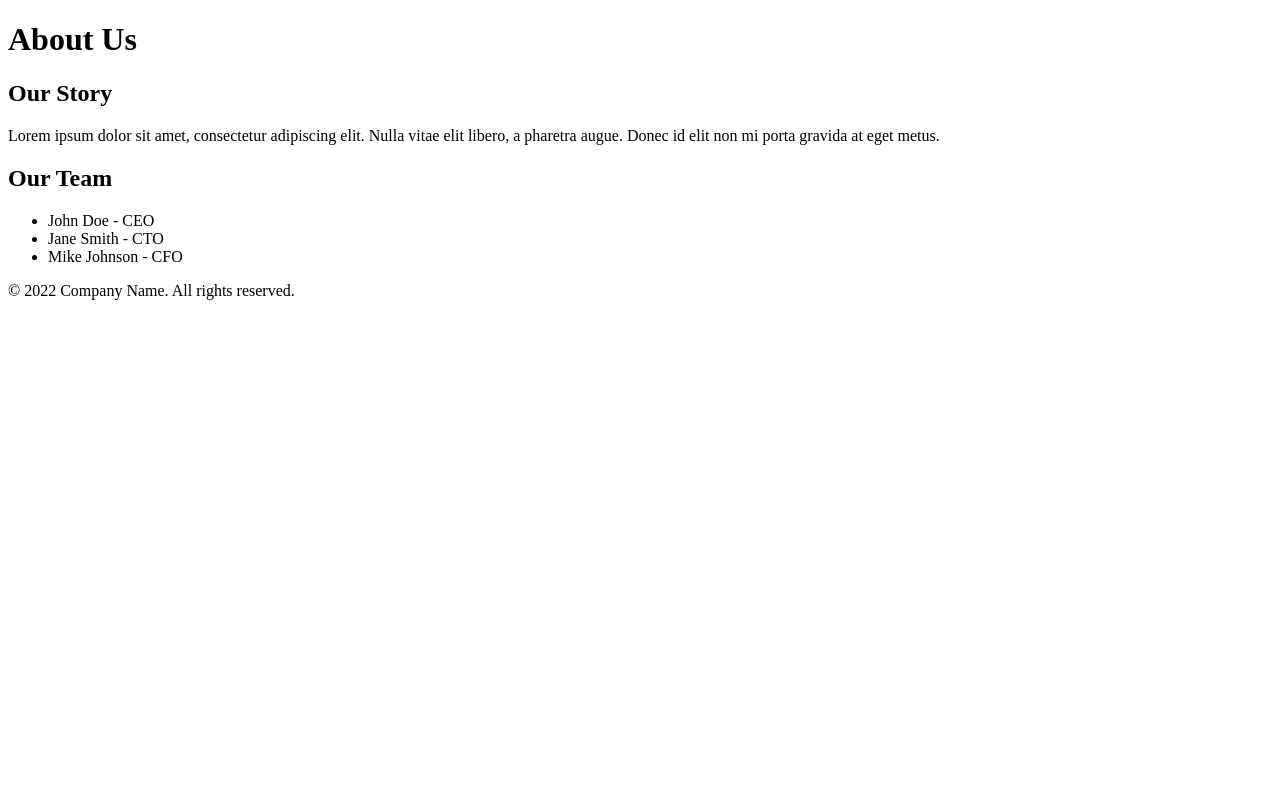
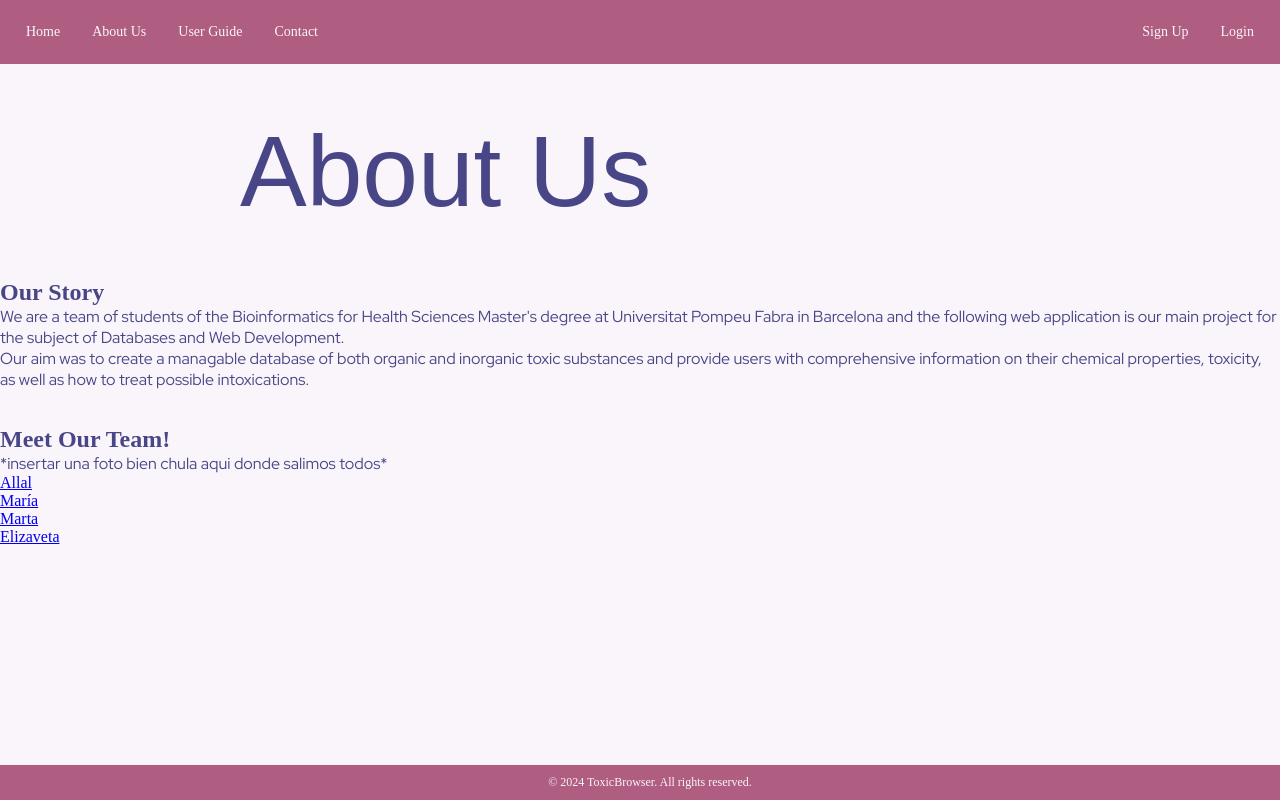
Before and after one commit to aelhammad/DBW_WEBAPP, a Flask app: page /about in a window 1280 px wide. Run offline with Flask 3, Linux system fonts and the light colour scheme; parts of the project's set-up code (start-up, migrations or seed data) failed here and were passed over; some web fonts are replaced.

Commit message:
upd styles

```diff
--- a/templates/about_us.html
+++ b/templates/about_us.html
@@ -1,11 +1,23 @@
 <!DOCTYPE html>
 <html lang="en">
 <head>
-    <meta charset="UTF-8">
-    <meta name="viewport" content="width=device-width, initial-scale=1.0">
+    <link rel="preconnect" href="https://fonts.googleapis.com">
+    <link rel="preconnect" href="https://fonts.gstatic.com" crossorigin>
+    <link rel="stylesheet" href="../static/css/styles.css">
     <title>About Us</title>
 </head>
+
 <body>
+    <nav class="navbar">
+        <ul>
+            <li><a href="/">Home</a></li>
+            <li><a href="/about_us">About Us</a></li>
+            <li><a href="/guide">User Guide</a></li>
+            <li><a href="/contact">Contact</a></li>
+            <li style="float: right;"><a href="/login">Login</a></li>
+            <li style="float: right;"><a href="/signup">Sign Up</a></li>
+        </ul>
+    </nav>
     <header>
         <h1>About Us</h1>
     </header>
@@ -13,21 +25,25 @@
     <main>
         <section>
             <h2>Our Story</h2>
-            <p>Lorem ipsum dolor sit amet, consectetur adipiscing elit. Nulla vitae elit libero, a pharetra augue. Donec id elit non mi porta gravida at eget metus.</p>
+            <p>We are a team of students of the Bioinformatics for Health Sciences Master's degree at Universitat Pompeu Fabra in Barcelona and the following web application is our main project for the subject of Databases and Web Development.</p>
+            <p>Our aim was to create a managable database of both organic and inorganic toxic substances and provide users with comprehensive information on their chemical properties, toxicity, as well as how to treat possible intoxications.</p>
         </section>
+        <br></br>
 
         <section>
-            <h2>Our Team</h2>
+            <h2>Meet Our Team!</h2>
+            <p>*insertar una foto bien chula aqui donde salimos todos*</p>
             <ul>
-                <li>John Doe - CEO</li>
-                <li>Jane Smith - CTO</li>
-                <li>Mike Johnson - CFO</li>
+                <li><a href="https://formacio.bq.ub.edu/~u273215/">Allal</a></li>
+                <li><a href="https://formacio.bq.ub.edu/~u276051/">María</a></li>
+                <li><a href="https://formacio.bq.ub.edu/~u280398/">Marta</a></li>
+                <li><a href="https://formacio.bq.ub.edu/~u230892/">Elizaveta</a></li>
             </ul>
         </section>
     </main>
 
-    <footer>
-        <p>&copy; 2022 Company Name. All rights reserved.</p>
+    <footer class="footer">
+        <p>&copy; 2024 ToxicBrowser. All rights reserved.</p>
     </footer>
 </body>
 </html>
--- a/templates/home.html
+++ b/templates/home.html
@@ -16,7 +16,7 @@
     <nav class="navbar">
         <ul>
             <li><a href="/">Home</a></li>
-            <li><a href="/about">About Us</a></li>
+            <li><a href="/about_us">About Us</a></li>
             <li><a href="/guide">User Guide</a></li>
             <li><a href="/contact">Contact</a></li>
             <li style="float: right;"><a href="/login">Login</a></li>
```
Also changed, not shown: templates/contact.html (+17 -0 lines), templates/user_guide.html (+17 -3 lines), toxicbrowser.db (added), 2 other files.
